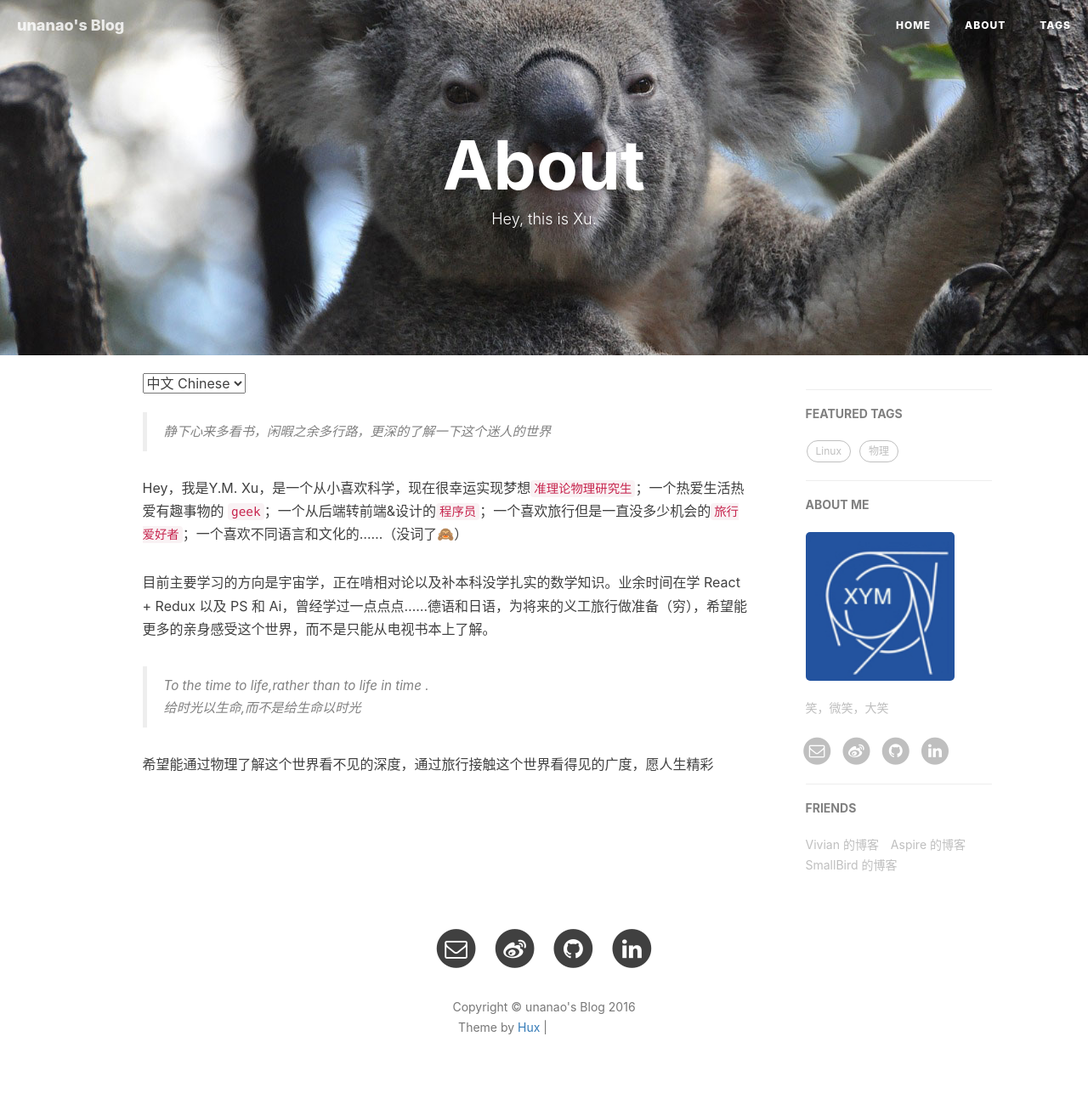
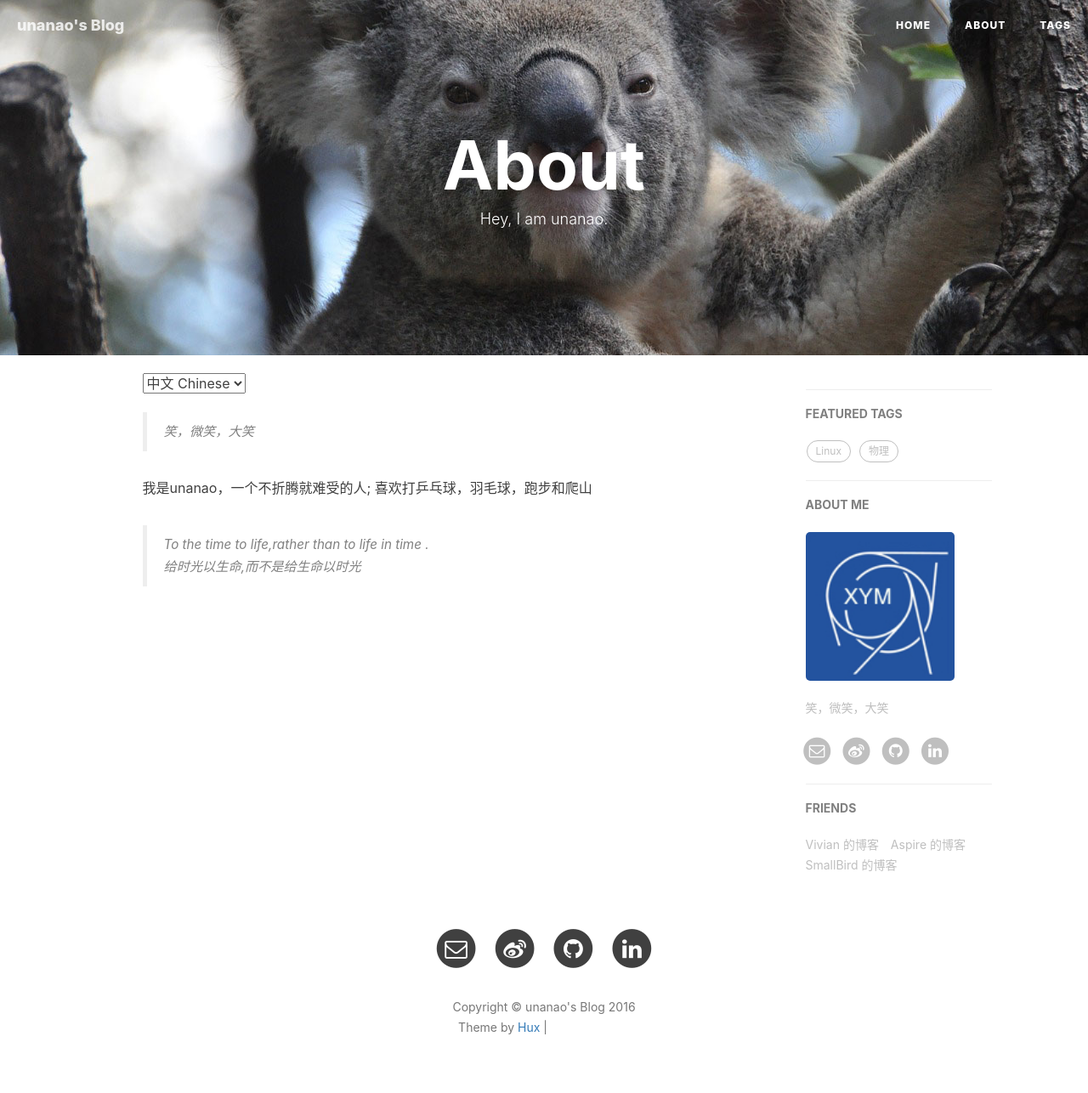
Before and after one commit to xuyumeng/xuyumeng.github.io, a Jekyll site: the page built from about.html, in a window 1280 px wide. Shown: the whole page at 85% size. Built offline with Jekyll 4.4.1, drawn with Linux system fonts in a browser that asks for light colours; nearby versions of some CDN libraries; comment, search, counter and statistics services are not loaded; grey boxes are pictures that could not be loaded.

Commit message:
add myself information

```diff
--- a/about.html
+++ b/about.html
@@ -1,7 +1,7 @@
 ---
 layout: page
 title: "About"
-description: "Hey, this is Xu."
+description: "Hey, I am unanao."
 header-img: "img/about-bg.jpg"
 ---
 
@@ -15,60 +15,23 @@ header-img: "img/about-bg.jpg"
 <div class="zh post-container">
 
     <!--copied from markdown -->
-    <blockquote><p>静下心来多看书，闲暇之余多行路，更深的了解一下这个迷人的世界</p></blockquote>
+    <blockquote><p>笑，微笑，大笑</p></blockquote>
 
-    <p>Hey，我是Y.M. Xu，是一个从小喜欢科学，现在很幸运实现梦想<code>准理论物理研究生</code>；一个热爱生活热爱有趣事物的 <code>geek</code>；一个从后端转前端&amp;设计的<code>程序员</code>；一个喜欢旅行但是一直没多少机会的<code>旅行爱好者</code>；一个喜欢不同语言和文化的……（没词了🙈）</p>
-
-    <p>目前主要学习的方向是宇宙学，正在啃相对论以及补本科没学扎实的数学知识。业余时间在学 React + Redux 以及 PS 和 Ai，曾经学过一点点点……德语和日语，为将来的义工旅行做准备（穷），希望能更多的亲身感受这个世界，而不是只能从电视书本上了解。</p>
+    <p>我是unanao，一个不折腾就难受的人; 喜欢打乒乓球，羽毛球，跑步和爬山</p>
 
     <blockquote><p>To the time to life,rather than to life in time .</p>
 
     <p>给时光以生命,而不是给生命以时光</p></blockquote>
 
-    <p>希望能通过物理了解这个世界看不见的深度，通过旅行接触这个世界看得见的广度，愿人生精彩</p>
-
-   <!--  <h5>Talks</h5> -->
-
-<!--     <ul>
-    <li><a href="http://huangxuan.me/2016/06/05/pwa-in-my-pov/">Progressive Web App 之我见 · 2016</a></li>
-    <li><a href="http://huangxuan.me/2015/12/28/css-sucks-2015/">CSS Still Sucks 2015 · 2015</a></li>
-    <li><a href="http://huangxuan.me/2015/07/09/js-module-7day/">JavaScript 模块化七日谈 · 2015</a></li>
-    </ul> -->
-<!--
-    <h5>Resumes</h5>
-
-    <ul>
-    <li><a href="/attach/2016_Hux_en_SE.pdf">2016_Hux_en_SE &amp; FE</a></li>
-    <li><a href="attach/2016_Hux_en_PD.pdf">2016_Hux_en_PD &amp; UX</a></li>
-    </ul> -->
-
 </div>
 
 <!-- English Version -->
 <div class="en post-container">
-<!--     <blockquote><p>Yet another Frontend Engineer. <br>
-    Yet another Lifelong Designer.</p></blockquote>
+    <blockquote><p>Laugh, Smell, Risus</p></blockquote>
 
-    <p>Hi, Here is <strong>Huang Xuan(黄玄)</strong>，you can call me nickname <strong>Hux</strong>. I'm engineer &amp; designer who is loving to build software such as <a href="http://yanshuo.io">Yanshuo.io</a> and more (<a href="/portfolio">Portfolio 👉 </a> and <a href="http://github.com/huxpro">Github 👉 </a>). I studied Digital Media Art at <a href="https://en.wikipedia.org/wiki/Communication_University_of_China">Communication University of China</a> class of 2016.</p>
+    <p>Hi, I am <strong>Sun Jianjiao</strong>，I'd like to be called  <strong>Jianjiao</strong>, my nickname is <strong>unanao</strong>.</p>
 
-    <p>As a engineer, I work at Wepiao (<a href="https://www.crunchbase.com/organization/wepiao#/entity">see CrunchBase</a>) as the dev lead of Front-End Infrastructure Team currently, and <a href="https://www.alitrip.com/">Alibaba Trip</a> as Intern for one year previously. As a designer, I am ever offered as UI/UX Designer Intern by Alibaba, Microsoft etc.</p>
-
-    <p>More than a blogger, I'm also translator at <a href="http://www.gfansub.com/">GDG China Subtitle Team</a>, maintainer at <a href="http://zhuanlan.zhihu.com/FrontendMagazine">Frontend Magazine</a> and owner of <a href="http://zhuanlan.zhihu.com/huxblog">Lifelong Romantic Geek</a>.</p>
-
-    <h5>Talks</h5>
-
-    <ul>
-    <li><a href="http://huangxuan.me/2016/06/05/pwa-in-my-pov/">Progressive Web App in my pov · 2016</a></li>
-    <li><a href="http://huangxuan.me/2015/12/28/css-sucks-2015/">CSS Still Sucks 2015 · 2015</a></li>
-    <li><a href="http://huangxuan.me/2015/07/09/js-module-7day/">JavaScript Modularization Journey · 2015</a></li>
-    </ul>
-
-    <h5>Resumes</h5>
-
-    <ul>
-    <li><a href="/attach/2016_Hux_en_SE.pdf">2016_Hux_en_SE &amp; FE</a></li>
-    <li><a href="attach/2016_Hux_en_PD.pdf">2016_Hux_en_PD &amp; UX</a></li>
-    </ul> -->
+    <p>I keep trying, and full of passion. Like table tennis, badminton, jogging and mountaineering.</p>
 </div>
 
 <!-- Handle Language Change -->
```
